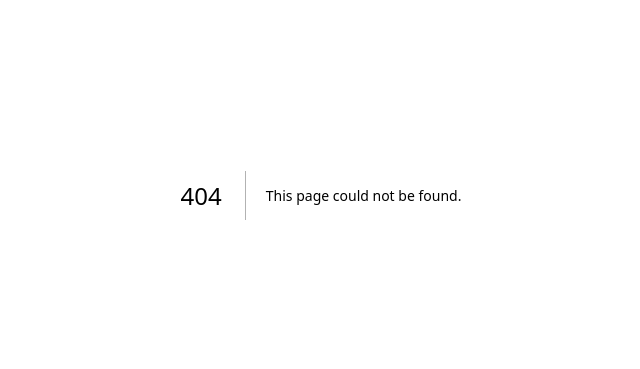
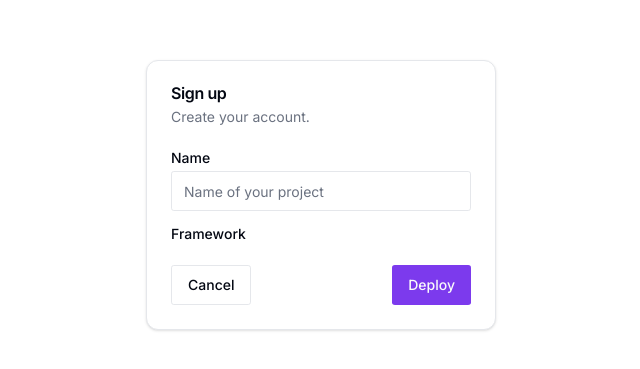
Before and after one commit to npaul2173/exquizite-app, a Next.js app: page /signup in a window 1280 px wide. Before the commit this address had no page. Shown: the part 205-574 px from the top of the page, without its empty margins (319-959 px from the left). Built offline with nearby package versions, Linux system fonts and the light colour scheme.

Commit message:
feature: Card and select select component added

```diff
--- a/package.json
+++ b/package.json
@@ -21,6 +21,7 @@
     "@radix-ui/react-menubar": "^1.0.4",
     "@radix-ui/react-popover": "^1.0.7",
     "@radix-ui/react-scroll-area": "^1.0.5",
+    "@radix-ui/react-select": "^2.0.0",
     "@radix-ui/react-separator": "^1.0.3",
     "@radix-ui/react-slot": "^1.0.2",
     "@radix-ui/react-tabs": "^1.0.4",
--- /dev/null
+++ b/src/app/signup/page.tsx
@@ -0,0 +1,61 @@
+import * as React from "react";
+
+import { Button } from "@/components/ui/button";
+import {
+  Card,
+  CardContent,
+  CardDescription,
+  CardFooter,
+  CardHeader,
+  CardTitle,
+} from "@/components/ui/card";
+import { Input } from "@/components/ui/input";
+import { Label } from "@/components/ui/label";
+// import {
+//   Select,
+//   SelectContent,
+//   SelectItem,
+//   SelectTrigger,
+//   SelectValue,
+// } from "@/components/ui/select";
+
+export default function CardWithForm() {
+  return (
+    <div className="flex items-center justify-center h-screen">
+      <Card className="w-[350px]">
+        <CardHeader>
+          <CardTitle>Sign up</CardTitle>
+          <CardDescription>Create your account.</CardDescription>
+        </CardHeader>
+        <CardContent>
+          <form>
+            <div className="grid w-full items-center gap-4">
+              <div className="flex flex-col space-y-1.5">
+                <Label htmlFor="name">Name</Label>
+                <Input id="name" placeholder="Name of your project" />
+              </div>
+              <div className="flex flex-col space-y-1.5">
+                <Label htmlFor="framework">Framework</Label>
+                {/* <Select>
+                <SelectTrigger id="framework">
+                  <SelectValue placeholder="Select" />
+                </SelectTrigger>
+                <SelectContent position="popper">
+                  <SelectItem value="next">Next.js</SelectItem>
+                  <SelectItem value="sveltekit">SvelteKit</SelectItem>
+                  <SelectItem value="astro">Astro</SelectItem>
+                  <SelectItem value="nuxt">Nuxt.js</SelectItem>
+                </SelectContent>
+              </Select> */}
+              </div>
+            </div>
+          </form>
+        </CardContent>
+        <CardFooter className="flex justify-between">
+          <Button variant="outline">Cancel</Button>
+          <Button>Deploy</Button>
+        </CardFooter>
+      </Card>
+    </div>
+  );
+}
--- /dev/null
+++ b/src/components/ui/card.tsx
@@ -0,0 +1,83 @@
+import * as React from "react";
+
+import { cn } from "@/lib/utils";
+
+const Card = React.forwardRef<
+  HTMLDivElement,
+  React.HTMLAttributes<HTMLDivElement>
+>(({ className, ...props }, ref) => (
+  <div
+    ref={ref}
+    className={cn(
+      "rounded-xl border bg-card text-card-foreground shadow",
+      className
+    )}
+    {...props}
+  />
+));
+Card.displayName = "Card";
+
+const CardHeader = React.forwardRef<
+  HTMLDivElement,
+  React.HTMLAttributes<HTMLDivElement>
+>(({ className, ...props }, ref) => (
+  <div
+    ref={ref}
+    className={cn("flex flex-col space-y-1.5 p-6", className)}
+    {...props}
+  />
+));
+CardHeader.displayName = "CardHeader";
+
+const CardTitle = React.forwardRef<
+  HTMLParagraphElement,
+  React.HTMLAttributes<HTMLHeadingElement>
+>(({ className, ...props }, ref) => (
+  <h3
+    ref={ref}
+    className={cn("font-semibold leading-none tracking-tight", className)}
+    {...props}
+  />
+));
+CardTitle.displayName = "CardTitle";
+
+const CardDescription = React.forwardRef<
+  HTMLParagraphElement,
+  React.HTMLAttributes<HTMLParagraphElement>
+>(({ className, ...props }, ref) => (
+  <p
+    ref={ref}
+    className={cn("text-sm text-muted-foreground", className)}
+    {...props}
+  />
+));
+CardDescription.displayName = "CardDescription";
+
+const CardContent = React.forwardRef<
+  HTMLDivElement,
+  React.HTMLAttributes<HTMLDivElement>
+>(({ className, ...props }, ref) => (
+  <div ref={ref} className={cn("p-6 pt-0", className)} {...props} />
+));
+CardContent.displayName = "CardContent";
+
+const CardFooter = React.forwardRef<
+  HTMLDivElement,
+  React.HTMLAttributes<HTMLDivElement>
+>(({ className, ...props }, ref) => (
+  <div
+    ref={ref}
+    className={cn("flex items-center p-6 pt-0", className)}
+    {...props}
+  />
+));
+CardFooter.displayName = "CardFooter";
+
+export {
+  Card,
+  CardHeader,
+  CardFooter,
+  CardTitle,
+  CardDescription,
+  CardContent,
+};
--- /dev/null
+++ b/src/components/ui/select.tsx
@@ -0,0 +1,162 @@
+import * as React from "react";
+import {
+  CaretSortIcon,
+  CheckIcon,
+  ChevronDownIcon,
+  ChevronUpIcon,
+} from "@radix-ui/react-icons";
+import * as SelectPrimitive from "@radix-ui/react-select";
+
+import { cn } from "@/lib/utils";
+
+const Select = SelectPrimitive.Root;
+
+const SelectGroup = SelectPrimitive.Group;
+
+const SelectValue = SelectPrimitive.Value;
+
+const SelectTrigger = React.forwardRef<
+  React.ElementRef<typeof SelectPrimitive.Trigger>,
+  React.ComponentPropsWithoutRef<typeof SelectPrimitive.Trigger>
+>(({ className, children, ...props }, ref) => (
+  <SelectPrimitive.Trigger
+    ref={ref}
+    className={cn(
+      "flex h-9 w-full items-center justify-between whitespace-nowrap rounded-md border border-input bg-transparent px-3 py-2 text-sm shadow-sm ring-offset-background placeholder:text-muted-foreground focus:outline-none focus:ring-1 focus:ring-ring disabled:cursor-not-allowed disabled:opacity-50 [&>span]:line-clamp-1",
+      className
+    )}
+    {...props}
+  >
+    {children}
+    <SelectPrimitive.Icon asChild>
+      <CaretSortIcon className="h-4 w-4 opacity-50" />
+    </SelectPrimitive.Icon>
+  </SelectPrimitive.Trigger>
+));
+SelectTrigger.displayName = SelectPrimitive.Trigger.displayName;
+
+const SelectScrollUpButton = React.forwardRef<
+  React.ElementRef<typeof SelectPrimitive.ScrollUpButton>,
+  React.ComponentPropsWithoutRef<typeof SelectPrimitive.ScrollUpButton>
+>(({ className, ...props }, ref) => (
+  <SelectPrimitive.ScrollUpButton
+    ref={ref}
+    className={cn(
+      "flex cursor-default items-center justify-center py-1",
+      className
+    )}
+    {...props}
+  >
+    <ChevronUpIcon />
+  </SelectPrimitive.ScrollUpButton>
+));
+SelectScrollUpButton.displayName = SelectPrimitive.ScrollUpButton.displayName;
+
+const SelectScrollDownButton = React.forwardRef<
+  React.ElementRef<typeof SelectPrimitive.ScrollDownButton>,
+  React.ComponentPropsWithoutRef<typeof SelectPrimitive.ScrollDownButton>
+>(({ className, ...props }, ref) => (
+  <SelectPrimitive.ScrollDownButton
+    ref={ref}
+    className={cn(
+      "flex cursor-default items-center justify-center py-1",
+      className
+    )}
+    {...props}
+  >
+    <ChevronDownIcon />
+  </SelectPrimitive.ScrollDownButton>
+));
+SelectScrollDownButton.displayName =
+  SelectPrimitive.ScrollDownButton.displayName;
+
+const SelectContent = React.forwardRef<
+  React.ElementRef<typeof SelectPrimitive.Content>,
+  React.ComponentPropsWithoutRef<typeof SelectPrimitive.Content>
+>(({ className, children, position = "popper", ...props }, ref) => (
+  <SelectPrimitive.Portal>
+    <SelectPrimitive.Content
+      ref={ref}
+      className={cn(
+        "relative z-50 max-h-96 min-w-[8rem] overflow-hidden rounded-md border bg-popover text-popover-foreground shadow-md data-[state=open]:animate-in data-[state=closed]:animate-out data-[state=closed]:fade-out-0 data-[state=open]:fade-in-0 data-[state=closed]:zoom-out-95 data-[state=open]:zoom-in-95 data-[side=bottom]:slide-in-from-top-2 data-[side=left]:slide-in-from-right-2 data-[side=right]:slide-in-from-left-2 data-[side=top]:slide-in-from-bottom-2",
+        position === "popper" &&
+          "data-[side=bottom]:translate-y-1 data-[side=left]:-translate-x-1 data-[side=right]:translate-x-1 data-[side=top]:-translate-y-1",
+        className
+      )}
+      position={position}
+      {...props}
+    >
+      <SelectScrollUpButton />
+      <SelectPrimitive.Viewport
+        className={cn(
+          "p-1",
+          position === "popper" &&
+            "h-[var(--radix-select-trigger-height)] w-full min-w-[var(--radix-select-trigger-width)]"
+        )}
+      >
+        {children}
+      </SelectPrimitive.Viewport>
+      <SelectScrollDownButton />
+    </SelectPrimitive.Content>
+  </SelectPrimitive.Portal>
+));
+SelectContent.displayName = SelectPrimitive.Content.displayName;
+
+const SelectLabel = React.forwardRef<
+  React.ElementRef<typeof SelectPrimitive.Label>,
+  React.ComponentPropsWithoutRef<typeof SelectPrimitive.Label>
+>(({ className, ...props }, ref) => (
+  <SelectPrimitive.Label
+    ref={ref}
+    className={cn("px-2 py-1.5 text-sm font-semibold", className)}
+    {...props}
+  />
+));
+SelectLabel.displayName = SelectPrimitive.Label.displayName;
+
+const SelectItem = React.forwardRef<
+  React.ElementRef<typeof SelectPrimitive.Item>,
+  React.ComponentPropsWithoutRef<typeof SelectPrimitive.Item>
+>(({ className, children, ...props }, ref) => (
+  <SelectPrimitive.Item
+    ref={ref}
+    className={cn(
+      "relative flex w-full cursor-default select-none items-center rounded-sm py-1.5 pl-2 pr-8 text-sm outline-none focus:bg-accent focus:text-accent-foreground data-[disabled]:pointer-events-none data-[disabled]:opacity-50",
+      className
+    )}
+    {...props}
+  >
+    <span className="absolute right-2 flex h-3.5 w-3.5 items-center justify-center">
+      <SelectPrimitive.ItemIndicator>
+        <CheckIcon className="h-4 w-4" />
+      </SelectPrimitive.ItemIndicator>
+    </span>
+    <SelectPrimitive.ItemText>{children}</SelectPrimitive.ItemText>
+  </SelectPrimitive.Item>
+));
+SelectItem.displayName = SelectPrimitive.Item.displayName;
+
+const SelectSeparator = React.forwardRef<
+  React.ElementRef<typeof SelectPrimitive.Separator>,
+  React.ComponentPropsWithoutRef<typeof SelectPrimitive.Separator>
+>(({ className, ...props }, ref) => (
+  <SelectPrimitive.Separator
+    ref={ref}
+    className={cn("-mx-1 my-1 h-px bg-muted", className)}
+    {...props}
+  />
+));
+SelectSeparator.displayName = SelectPrimitive.Separator.displayName;
+
+export {
+  Select,
+  SelectGroup,
+  SelectValue,
+  SelectTrigger,
+  SelectContent,
+  SelectLabel,
+  SelectItem,
+  SelectSeparator,
+  SelectScrollUpButton,
+  SelectScrollDownButton,
+};
```
Also changed, not shown: src/app/signup/components/formContainer/index.tsx (added), 1 other file (tests, documents, lock files or other folders).
